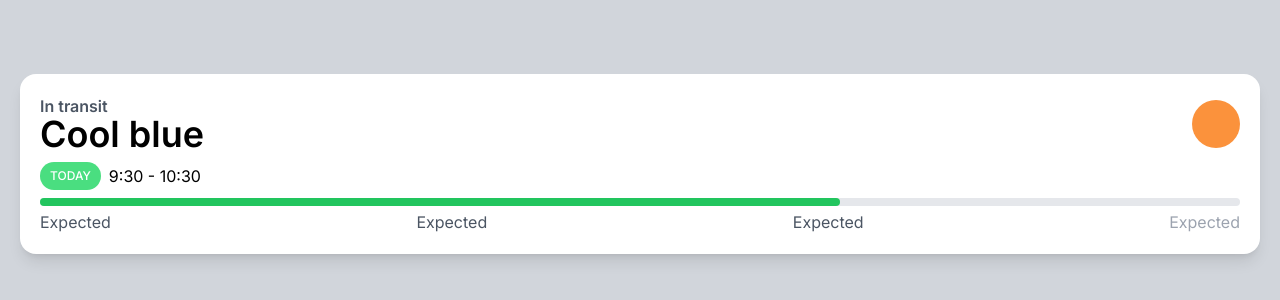
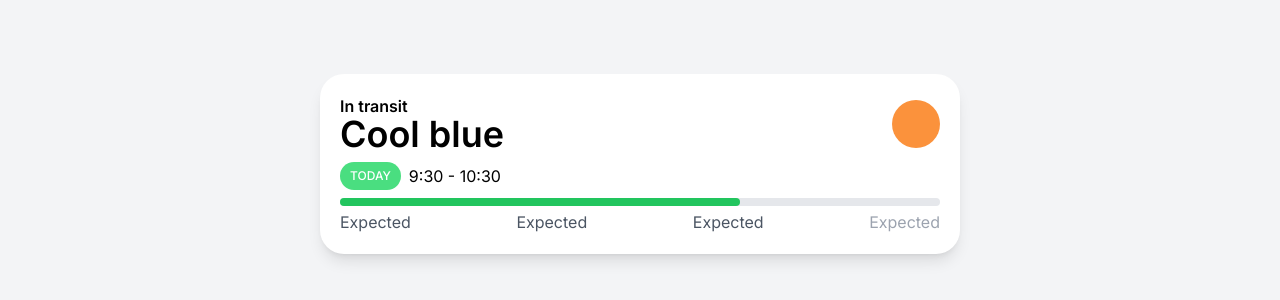
Before and after one commit to Alpaca92/carrot-market-reloaded, a Next.js app: page / in a window 1280 px wide. Shown: the part 236-536 px from the top of the page. Built offline with nearby package versions, Linux system fonts and the light colour scheme.

Commit message:
#3.3 Modifiers (10:06)

```diff
--- a/app/page.tsx
+++ b/app/page.tsx
@@ -1,18 +1,20 @@
 export default function Home() {
   return (
-    <main className='flex items-center justify-center h-screen p-5 bg-gray-300'>
-      <div className='w-full p-5 bg-white shadow-lg rounded-2xl'>
+    <main className='flex items-center justify-center h-screen p-5 bg-gray-100 dark:bg-gray-700'>
+      <div className='w-full p-5 bg-white shadow-lg rounded-3xl max-w-screen-sm dark:bg-gray-500'>
         <div className='flex items-center justify-between'>
           <div className='flex flex-col'>
-            <span className='-mb-1 font-semibold text-gray-600'>
+            <span className='-mb-1 font-semibold text- dark:text-gray-300'>
               In transit
             </span>
-            <span className='text-4xl font-semibold'>Cool blue</span>
+            <span className='text-4xl font-semibold dark:text-gray-400'>
+              Cool blue
+            </span>
           </div>
           <div className='bg-orange-400 rounded-full size-12' />
         </div>
         <div className='flex items-center gap-2 my-2'>
-          <span className='px-2.5 py-1.5 text-xs font-medium text-white uppercase bg-green-400 rounded-full'>
+          <span className='px-2.5 py-1.5 text-xs font-medium text-white uppercase bg-green-400 rounded-full hover:bg-green-500 hover:scale-125 transition'>
             Today
           </span>
           <span className=''>9:30 - 10:30</span>
```
